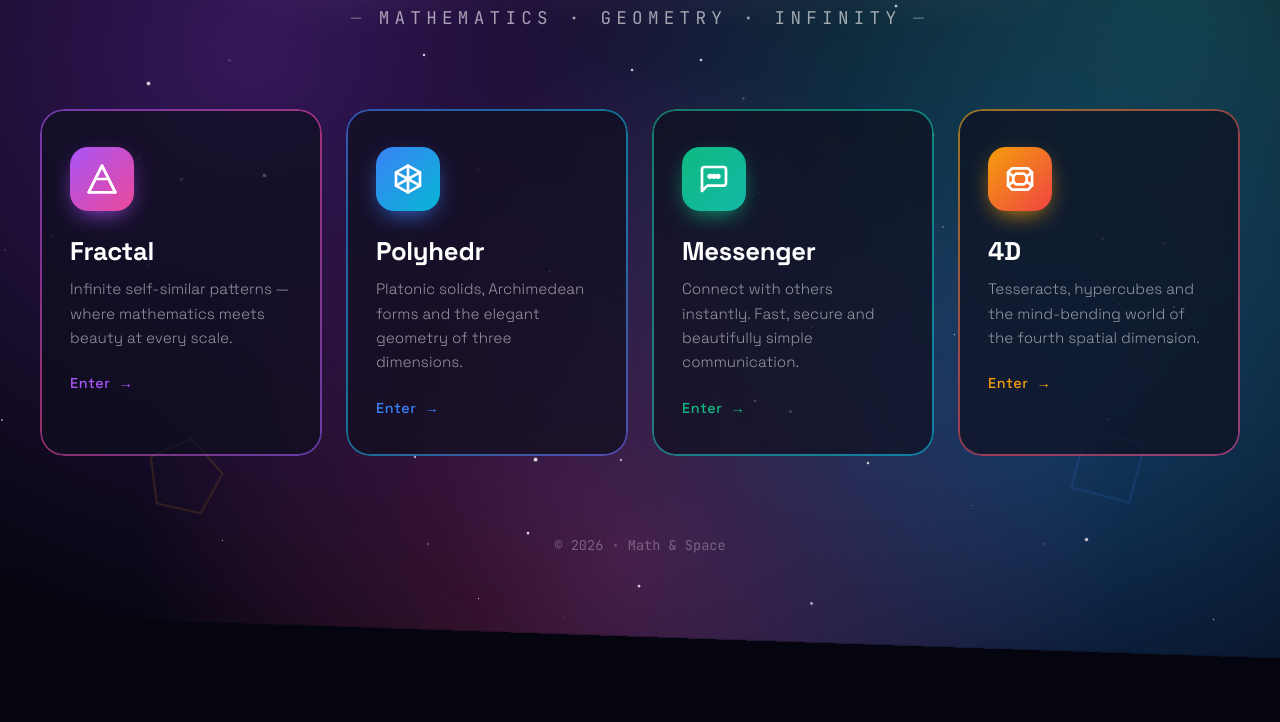
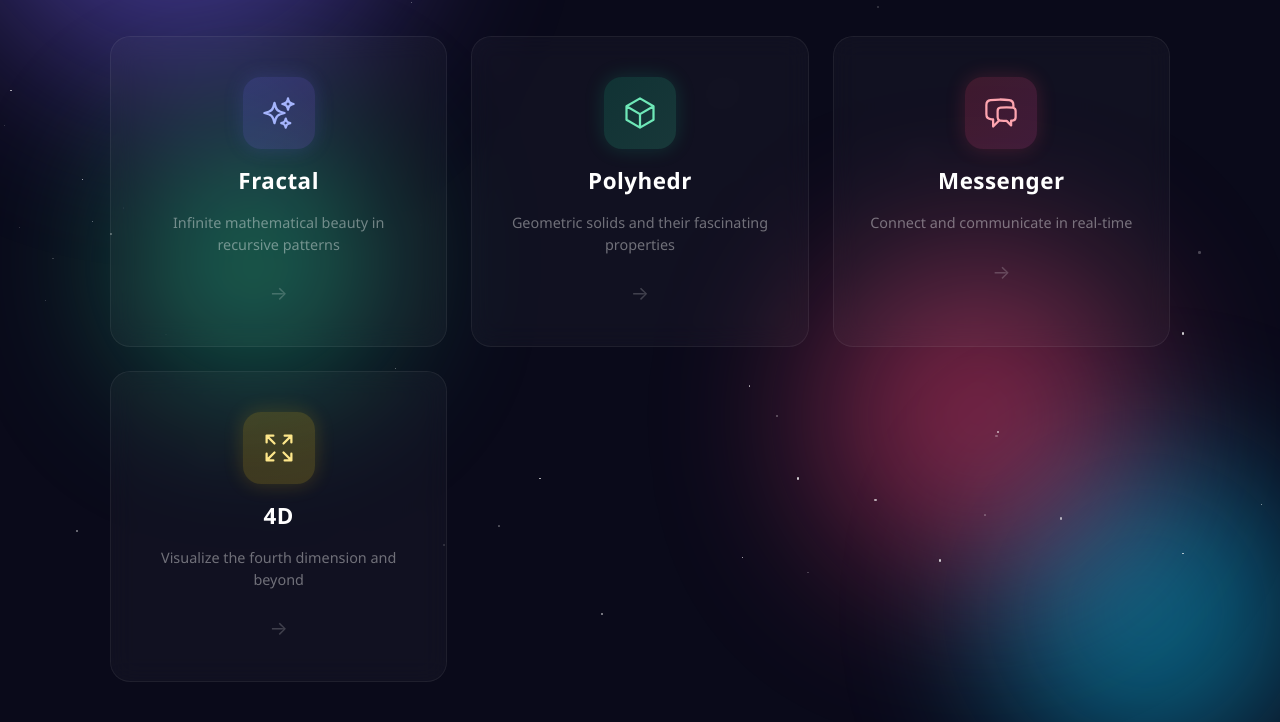
Before and after one commit to skugeorg/skugeorg.github.io, a plain HTML site: page index.html in a window 1280 px wide. Shown: the part 174-896 px from the top of the page. Before the commit the page ends 800 px from the top, so only its background shows below. Drawn offline with Linux system fonts and the light colour scheme.

Commit message:
Update index.html

```diff
--- a/index.html
+++ b/index.html
@@ -1,121 +1,127 @@
 <!DOCTYPE html>
 <html lang="ru">
+
 <head>
     <meta charset="UTF-8">
     <meta name="viewport" content="width=device-width, initial-scale=1.0">
-<title>Math & Space</title>
-<link href="https://fonts.googleapis.com/css2?family=Space+Grotesk:wght@300;400;500;700&family=JetBrains+Mono&display=swap" rel="stylesheet">
+    <title>Projects</title>
     <style>
-  * { margin: 0; padding: 0; box-sizing: border-box; }
+        * {
+            margin: 0;
+            padding: 0;
+            box-sizing: border-box;
+        }
 
         body {
-    min-height: 100vh;
-    font-family: 'Space Grotesk', sans-serif;
-    color: #fff;
-    background: #05050f;
-    overflow-x: hidden;
-    position: relative;
-  }
-
-  /* Animated background gradient */
-  body::before {
-    content: '';
-    position: fixed;
-    inset: 0;
-    background:
-      radial-gradient(circle at 20% 30%, rgba(120, 50, 200, 0.4) 0%, transparent 50%),
-      radial-gradient(circle at 80% 70%, rgba(30, 120, 220, 0.35) 0%, transparent 50%),
-      radial-gradient(circle at 50% 90%, rgba(230, 60, 160, 0.3) 0%, transparent 50%),
-      radial-gradient(circle at 90% 20%, rgba(50, 220, 200, 0.25) 0%, transparent 50%);
-    animation: bgShift 20s ease-in-out infinite alternate;
-    z-index: 0;
-  }
-
-  @keyframes bgShift {
-    0% { transform: scale(1) rotate(0deg); }
-    100% { transform: scale(1.2) rotate(15deg); }
-  }
-
-  /* Stars */
-  .stars {
-    position: fixed;
-    inset: 0;
-    z-index: 1;
-    pointer-events: none;
-  }
-  .star {
-    position: absolute;
-    background: white;
-    border-radius: 50%;
-    animation: twinkle 3s ease-in-out infinite;
-  }
-  @keyframes twinkle {
-    0%, 100% { opacity: 0.2; transform: scale(0.8); }
-    50% { opacity: 1; transform: scale(1.2); }
-  }
-
-  /* Floating geometric shapes */
-  .shape {
-    position: fixed;
-    opacity: 0.15;
-    pointer-events: none;
-    z-index: 1;
-    animation: float 15s ease-in-out infinite;
-  }
-  @keyframes float {
-    0%, 100% { transform: translate(0, 0) rotate(0deg); }
-    33% { transform: translate(30px, -40px) rotate(120deg); }
-    66% { transform: translate(-20px, 30px) rotate(240deg); }
-  }
-
-  /* Main container */
-  .container {
-    position: relative;
-    z-index: 10;
             min-height: 100vh;
             display: flex;
             flex-direction: column;
             align-items: center;
             justify-content: center;
-    padding: 60px 20px;
+            background: #0a0a1a;
+            font-family: 'Segoe UI', system-ui, -apple-system, sans-serif;
+            overflow: hidden;
         }
 
-  /* Header */
-  header {
-    text-align: center;
-    margin-bottom: 80px;
+        /* Animated background */
+        .bg-canvas {
+            position: fixed;
+            top: 0;
+            left: 0;
+            width: 100%;
+            height: 100%;
+            z-index: 0;
         }
 
-  h1 {
-    font-size: clamp(2.5rem, 6vw, 4.5rem);
-    font-weight: 700;
-    letter-spacing: -0.02em;
-    background: linear-gradient(135deg, #fff 0%, #a5b4fc 40%, #f0abfc 70%, #67e8f9 100%);
-    -webkit-background-clip: text;
-    background-clip: text;
-    -webkit-text-fill-color: transparent;
-    margin-bottom: 16px;
-    animation: glow 4s ease-in-out infinite alternate;
+        .orb {
+            position: absolute;
+            border-radius: 50%;
+            filter: blur(80px);
+            opacity: 0.5;
+            animation: float 20s ease-in-out infinite;
         }
 
-  @keyframes glow {
-    from { filter: drop-shadow(0 0 20px rgba(165, 180, 252, 0.3)); }
-    to { filter: drop-shadow(0 0 35px rgba(240, 171, 252, 0.5)); }
+        .orb-1 {
+            width: 400px;
+            height: 400px;
+            background: radial-gradient(circle, #6366f1, #8b5cf6);
+            top: -100px;
+            left: -100px;
+            animation-delay: 0s;
+        }
+
+        .orb-2 {
+            width: 350px;
+            height: 350px;
+            background: radial-gradient(circle, #06b6d4, #0ea5e9);
+            bottom: -80px;
+            right: -80px;
+            animation-delay: -5s;
+        }
+
+        .orb-3 {
+            width: 300px;
+            height: 300px;
+            background: radial-gradient(circle, #f43f5e, #ec4899);
+            top: 50%;
+            left: 60%;
+            animation-delay: -10s;
+        }
+
+        .orb-4 {
+            width: 250px;
+            height: 250px;
+            background: radial-gradient(circle, #10b981, #34d399);
+            bottom: 30%;
+            left: 10%;
+            animation-delay: -15s;
+        }
+
+        @keyframes float {
+            0%, 100% { transform: translate(0, 0) scale(1); }
+            25% { transform: translate(80px, -60px) scale(1.1); }
+            50% { transform: translate(-40px, 80px) scale(0.9); }
+            75% { transform: translate(60px, 40px) scale(1.05); }
+        }
+
+        /* Main content */
+        .container {
+            position: relative;
+            z-index: 1;
+            text-align: center;
+            padding: 40px 20px;
+        }
+
+        .title {
+            font-size: 3.5rem;
+            font-weight: 700;
+            background: linear-gradient(135deg, #fff 0%, #a5b4fc 50%, #67e8f9 100%);
+            -webkit-background-clip: text;
+            -webkit-text-fill-color: transparent;
+            background-clip: text;
+            margin-bottom: 10px;
+            letter-spacing: -1px;
+            animation: fadeInDown 0.8s ease-out;
         }
 
         .subtitle {
             font-size: 1.1rem;
-    color: rgba(255, 255, 255, 0.6);
-    font-weight: 300;
-    letter-spacing: 0.3em;
+            color: rgba(255, 255, 255, 0.4);
+            margin-bottom: 60px;
+            letter-spacing: 4px;
             text-transform: uppercase;
-    font-family: 'JetBrains Mono', monospace;
+            animation: fadeInDown 0.8s ease-out 0.2s both;
         }
 
-  .subtitle::before, .subtitle::after {
-    content: '—';
-    margin: 0 12px;
-    opacity: 0.5;
+        @keyframes fadeInDown {
+            from {
+                opacity: 0;
+                transform: translateY(-30px);
+            }
+            to {
+                opacity: 1;
+                transform: translateY(0);
+            }
         }
 
         /* Cards grid */
@@ -123,281 +129,301 @@
             display: grid;
             grid-template-columns: repeat(auto-fit, minmax(260px, 1fr));
             gap: 24px;
-    max-width: 1200px;
-    width: 100%;
+            max-width: 1100px;
+            padding: 0 20px;
         }
 
-  /* Card */
         .card {
             position: relative;
-    padding: 2px;
-    border-radius: 24px;
             text-decoration: none;
-    color: white;
-    transition: transform 0.4s cubic-bezier(0.34, 1.56, 0.64, 1), box-shadow 0.4s ease;
-    cursor: pointer;
-    display: block;
+            border-radius: 20px;
+            padding: 40px 30px;
+            display: flex;
+            flex-direction: column;
+            align-items: center;
+            gap: 16px;
+            background: rgba(255, 255, 255, 0.03);
+            border: 1px solid rgba(255, 255, 255, 0.06);
+            backdrop-filter: blur(12px);
+            -webkit-backdrop-filter: blur(12px);
+            transition: all 0.4s cubic-bezier(0.4, 0, 0.2, 1);
             overflow: hidden;
+            animation: fadeInUp 0.6s ease-out both;
+        }
+
+        .card:nth-child(1) { animation-delay: 0.3s; }
+        .card:nth-child(2) { animation-delay: 0.45s; }
+        .card:nth-child(3) { animation-delay: 0.6s; }
+        .card:nth-child(4) { animation-delay: 0.75s; }
+
+        @keyframes fadeInUp {
+            from {
+                opacity: 0;
+                transform: translateY(40px);
+            }
+            to {
+                opacity: 1;
+                transform: translateY(0);
+            }
         }
 
         .card::before {
             content: '';
             position: absolute;
-    inset: 0;
-    border-radius: 24px;
-    padding: 2px;
-    background: linear-gradient(135deg, var(--c1), var(--c2), var(--c3));
+            top: 0;
+            left: 0;
+            right: 0;
+            bottom: 0;
+            border-radius: 20px;
+            padding: 1px;
+            background: linear-gradient(135deg, transparent 0%, rgba(255,255,255,0.1) 50%, transparent 100%);
             -webkit-mask: linear-gradient(#fff 0 0) content-box, linear-gradient(#fff 0 0);
+            mask: linear-gradient(#fff 0 0) content-box, linear-gradient(#fff 0 0);
             -webkit-mask-composite: xor;
             mask-composite: exclude;
-    opacity: 0.6;
+            opacity: 0;
             transition: opacity 0.4s ease;
-  }
-
-  .card:hover {
-    transform: translateY(-8px) scale(1.02);
-    box-shadow: 0 20px 60px -10px var(--c1);
         }
 
         .card:hover::before {
             opacity: 1;
         }
 
-  .card-inner {
-    background: rgba(15, 15, 30, 0.7);
-    backdrop-filter: blur(20px);
-    -webkit-backdrop-filter: blur(20px);
-    border-radius: 22px;
-    padding: 36px 28px;
-    height: 100%;
-    position: relative;
-    overflow: hidden;
+        .card:hover {
+            transform: translateY(-8px) scale(1.02);
+            background: rgba(255, 255, 255, 0.07);
+            border-color: rgba(255, 255, 255, 0.15);
+            box-shadow:
+                0 20px 60px rgba(0, 0, 0, 0.3),
+                0 0 40px rgba(99, 102, 241, 0.1);
         }
 
-  .card-inner::before {
-    content: '';
+        /* Glow effect on hover */
+        .card .glow {
             position: absolute;
-    top: -50%;
-    left: -50%;
-    width: 200%;
-    height: 200%;
-    background: radial-gradient(circle, var(--c1) 0%, transparent 60%);
+            top: 0;
+            left: 0;
+            width: 100%;
+            height: 100%;
             opacity: 0;
-    transition: opacity 0.6s ease;
+            transition: opacity 0.4s ease;
+            border-radius: 20px;
             pointer-events: none;
         }
 
-  .card:hover .card-inner::before {
-    opacity: 0.15;
+        .card:hover .glow {
+            opacity: 1;
         }
 
-  .icon {
-    width: 64px;
-    height: 64px;
-    margin-bottom: 24px;
+        .card:nth-child(1) .glow {
+            background: radial-gradient(circle at 50% 50%, rgba(99, 102, 241, 0.15), transparent 70%);
+        }
+        .card:nth-child(2) .glow {
+            background: radial-gradient(circle at 50% 50%, rgba(16, 185, 129, 0.15), transparent 70%);
+        }
+        .card:nth-child(3) .glow {
+            background: radial-gradient(circle at 50% 50%, rgba(244, 63, 94, 0.15), transparent 70%);
+        }
+        .card:nth-child(4) .glow {
+            background: radial-gradient(circle at 50% 50%, rgba(234, 179, 8, 0.15), transparent 70%);
+        }
+
+        /* Icon */
+        .icon-wrapper {
+            width: 72px;
+            height: 72px;
+            border-radius: 18px;
             display: flex;
             align-items: center;
             justify-content: center;
-    background: linear-gradient(135deg, var(--c1), var(--c2));
-    border-radius: 18px;
-    box-shadow: 0 8px 24px -8px var(--c1);
-    transition: transform 0.4s ease;
+            transition: all 0.4s ease;
         }
 
-  .card:hover .icon {
-    transform: rotate(-8deg) scale(1.1);
+        .card:hover .icon-wrapper {
+            transform: scale(1.1) rotate(5deg);
         }
 
-  .icon svg {
-    width: 32px;
-    height: 32px;
-    color: white;
+        .card:nth-child(1) .icon-wrapper {
+            background: linear-gradient(135deg, rgba(99, 102, 241, 0.2), rgba(139, 92, 246, 0.2));
+            box-shadow: 0 0 20px rgba(99, 102, 241, 0.2);
+        }
+        .card:nth-child(2) .icon-wrapper {
+            background: linear-gradient(135deg, rgba(16, 185, 129, 0.2), rgba(52, 211, 153, 0.2));
+            box-shadow: 0 0 20px rgba(16, 185, 129, 0.2);
+        }
+        .card:nth-child(3) .icon-wrapper {
+            background: linear-gradient(135deg, rgba(244, 63, 94, 0.2), rgba(236, 72, 153, 0.2));
+            box-shadow: 0 0 20px rgba(244, 63, 94, 0.2);
+        }
+        .card:nth-child(4) .icon-wrapper {
+            background: linear-gradient(135deg, rgba(234, 179, 8, 0.2), rgba(250, 204, 21, 0.2));
+            box-shadow: 0 0 20px rgba(234, 179, 8, 0.2);
         }
 
+        .icon-wrapper svg {
+            width: 36px;
+            height: 36px;
+        }
+
+        .card:nth-child(1) .icon-wrapper svg { stroke: #a5b4fc; }
+        .card:nth-child(2) .icon-wrapper svg { stroke: #6ee7b7; }
+        .card:nth-child(3) .icon-wrapper svg { stroke: #fda4af; }
+        .card:nth-child(4) .icon-wrapper svg { stroke: #fde68a; }
+
         .card-title {
-    font-size: 1.6rem;
+            font-size: 1.4rem;
             font-weight: 600;
-    margin-bottom: 10px;
-    letter-spacing: -0.01em;
+            color: #fff;
+            letter-spacing: 0.5px;
         }
 
         .card-desc {
-    color: rgba(255, 255, 255, 0.55);
-    font-size: 0.95rem;
-    line-height: 1.6;
-    font-weight: 300;
+            font-size: 0.9rem;
+            color: rgba(255, 255, 255, 0.4);
+            line-height: 1.5;
         }
 
+        /* Arrow */
         .arrow {
-    margin-top: 24px;
-    display: inline-flex;
-    align-items: center;
-    gap: 8px;
-    color: var(--c1);
-    font-weight: 500;
-    font-size: 0.9rem;
-    letter-spacing: 0.05em;
-    transition: gap 0.3s ease;
+            margin-top: 8px;
+            color: rgba(255, 255, 255, 0.2);
+            transition: all 0.4s ease;
+            font-size: 1.2rem;
         }
 
         .card:hover .arrow {
-    gap: 14px;
+            color: rgba(255, 255, 255, 0.7);
+            transform: translateX(5px);
         }
 
-  /* Card variations */
-  .card.fractal { --c1: #a855f7; --c2: #ec4899; --c3: #8b5cf6; }
-  .card.polyhedr { --c1: #3b82f6; --c2: #06b6d4; --c3: #6366f1; }
-  .card.messenger { --c1: #10b981; --c2: #14b8a6; --c3: #06b6d4; }
-  .card.fourd { --c1: #f59e0b; --c2: #ef4444; --c3: #ec4899; }
-
-  /* Footer */
-  footer {
-    position: relative;
-    z-index: 10;
-    margin-top: 80px;
-    text-align: center;
-    color: rgba(255, 255, 255, 0.3);
-    font-size: 0.85rem;
-    font-family: 'JetBrains Mono', monospace;
+        /* Stars / particles */
+        .stars {
+            position: fixed;
+            top: 0;
+            left: 0;
+            width: 100%;
+            height: 100%;
+            pointer-events: none;
+            z-index: 0;
         }
 
-  /* Entry animation */
-  .card {
-    opacity: 0;
-    transform: translateY(30px);
-    animation: slideUp 0.8s ease forwards;
-  }
-  .card:nth-child(1) { animation-delay: 0.1s; }
-  .card:nth-child(2) { animation-delay: 0.2s; }
-  .card:nth-child(3) { animation-delay: 0.3s; }
-  .card:nth-child(4) { animation-delay: 0.4s; }
-
-  @keyframes slideUp {
-    to { opacity: 1; transform: translateY(0); }
+        .star {
+            position: absolute;
+            width: 2px;
+            height: 2px;
+            background: white;
+            border-radius: 50%;
+            animation: twinkle 3s ease-in-out infinite;
         }
 
+        @keyframes twinkle {
+            0%, 100% { opacity: 0.2; }
+            50% { opacity: 0.8; }
+        }
+
+        /* Responsive */
         @media (max-width: 600px) {
-    header { margin-bottom: 50px; }
-    .card-inner { padding: 28px 22px; }
-    .cards { gap: 18px; }
+            .title {
+                font-size: 2.2rem;
+            }
+            .cards {
+                grid-template-columns: 1fr;
+            }
         }
     </style>
 </head>
+
 <body>
+    <!-- Animated background -->
+    <div class="bg-canvas">
+        <div class="orb orb-1"></div>
+        <div class="orb orb-2"></div>
+        <div class="orb orb-3"></div>
+        <div class="orb orb-4"></div>
+    </div>
 
+    <!-- Stars -->
     <div class="stars" id="stars"></div>
 
-<!-- Floating geometric shapes -->
-<svg class="shape" style="top:10%;left:5%;width:80px;height:80px" viewBox="0 0 100 100"><polygon points="50,10 90,90 10,90" fill="none" stroke="#a855f7" stroke-width="2"/></svg>
-<svg class="shape" style="top:70%;right:8%;width:100px;height:100px;animation-delay:-5s" viewBox="0 0 100 100"><rect x="20" y="20" width="60" height="60" fill="none" stroke="#3b82f6" stroke-width="2" transform="rotate(45 50 50)"/></svg>
-<svg class="shape" style="top:40%;right:15%;width:60px;height:60px;animation-delay:-10s" viewBox="0 0 100 100"><circle cx="50" cy="50" r="40" fill="none" stroke="#10b981" stroke-width="2"/></svg>
-<svg class="shape" style="bottom:15%;left:12%;width:90px;height:90px;animation-delay:-7s" viewBox="0 0 100 100"><polygon points="50,10 90,40 75,90 25,90 10,40" fill="none" stroke="#f59e0b" stroke-width="2"/></svg>
-
+    <!-- Content -->
     <div class="container">
-  <header>
-    <h1>Explore the Dimensions</h1>
-    <p class="subtitle">Mathematics · Geometry · Infinity</p>
-  </header>
+        <h1 class="title">My Projects</h1>
+        <p class="subtitle">Explore the collection</p>
 
         <div class="cards">
-
-    <a href="./fractal/fractal.html" class="card fractal">
-      <div class="card-inner">
-        <div class="icon">
-          <svg viewBox="0 0 24 24" fill="none" stroke="currentColor" stroke-width="2" stroke-linecap="round" stroke-linejoin="round">
-            <path d="M12 2L2 22h20L12 2z"/>
-            <path d="M12 2L7 12h10L12 2z"/>
-            <path d="M7 12l-5 10"/>
-            <path d="M17 12l5 10"/>
+            <!-- Fractal -->
+            <a href="./fractal/fractal.html" class="card">
+                <div class="glow"></div>
+                <div class="icon-wrapper">
+                    <svg fill="none" viewBox="0 0 24 24" stroke-width="1.5">
+                        <path stroke-linecap="round" stroke-linejoin="round"
+                            d="M9.813 15.904L9 18.75l-.813-2.846a4.5 4.5 0 00-3.09-3.09L2.25 12l2.846-.813a4.5 4.5 0 003.09-3.09L9 5.25l.813 2.846a4.5 4.5 0 003.09 3.09L15.75 12l-2.846.813a4.5 4.5 0 00-3.09 3.09zM18.259 8.715L18 9.75l-.259-1.035a3.375 3.375 0 00-2.455-2.456L14.25 6l1.036-.259a3.375 3.375 0 002.455-2.456L18 2.25l.259 1.035a3.375 3.375 0 002.455 2.456L21.75 6l-1.036.259a3.375 3.375 0 00-2.455 2.456zM16.894 20.567L16.5 21.75l-.394-1.183a2.25 2.25 0 00-1.423-1.423L13.5 18.75l1.183-.394a2.25 2.25 0 001.423-1.423l.394-1.183.394 1.183a2.25 2.25 0 001.423 1.423l1.183.394-1.183.394a2.25 2.25 0 00-1.423 1.423z" />
                     </svg>
                 </div>
-        <h2 class="card-title">Fractal</h2>
-        <p class="card-desc">Infinite self-similar patterns — where mathematics meets beauty at every scale.</p>
-        <span class="arrow">Enter <span>→</span></span>
-      </div>
+                <div class="card-title">Fractal</div>
+                <div class="card-desc">Infinite mathematical beauty in recursive patterns</div>
+                <div class="arrow">→</div>
             </a>
 
-    <a href="./polyhedr/polyhedr.html" class="card polyhedr">
-      <div class="card-inner">
-        <div class="icon">
-          <svg viewBox="0 0 24 24" fill="none" stroke="currentColor" stroke-width="2" stroke-linecap="round" stroke-linejoin="round">
-            <path d="M12 2l9 5v10l-9 5-9-5V7l9-5z"/>
-            <path d="M12 2v20"/>
-            <path d="M21 7l-9 5-9-5"/>
-            <path d="M21 17l-9-5-9 5"/>
+            <!-- Polyhedr -->
+            <a href="./polyhedr/polyhedr.html" class="card">
+                <div class="glow"></div>
+                <div class="icon-wrapper">
+                    <svg fill="none" viewBox="0 0 24 24" stroke-width="1.5">
+                        <path stroke-linecap="round" stroke-linejoin="round"
+                            d="M21 7.5l-9-5.25L3 7.5m18 0l-9 5.25m9-5.25v9l-9 5.25M3 7.5l9 5.25M3 7.5v9l9 5.25m0-9v9" />
                     </svg>
                 </div>
-        <h2 class="card-title">Polyhedr</h2>
-        <p class="card-desc">Platonic solids, Archimedean forms and the elegant geometry of three dimensions.</p>
-        <span class="arrow">Enter <span>→</span></span>
-      </div>
+                <div class="card-title">Polyhedr</div>
+                <div class="card-desc">Geometric solids and their fascinating properties</div>
+                <div class="arrow">→</div>
             </a>
 
-    <a href="http://zov-messenger.ru" class="card messenger">
-      <div class="card-inner">
-        <div class="icon">
-          <svg viewBox="0 0 24 24" fill="none" stroke="currentColor" stroke-width="2" stroke-linecap="round" stroke-linejoin="round">
-            <path d="M21 15a2 2 0 0 1-2 2H7l-4 4V5a2 2 0 0 1 2-2h14a2 2 0 0 1 2 2z"/>
-            <circle cx="9" cy="10" r="1" fill="currentColor"/>
-            <circle cx="12" cy="10" r="1" fill="currentColor"/>
-            <circle cx="15" cy="10" r="1" fill="currentColor"/>
+            <!-- Messenger -->
+            <a href="http://zov-messenger.ru" class="card">
+                <div class="glow"></div>
+                <div class="icon-wrapper">
+                    <svg fill="none" viewBox="0 0 24 24" stroke-width="1.5">
+                        <path stroke-linecap="round" stroke-linejoin="round"
+                            d="M20.25 8.511c.884.284 1.5 1.128 1.5 2.097v4.286c0 1.136-.847 2.1-1.98 2.193-.34.027-.68.052-1.02.072v3.091l-3-3c-1.354 0-2.694-.055-4.02-.163a2.115 2.115 0 01-.825-.242m9.345-8.334a2.126 2.126 0 00-.476-.095 48.64 48.64 0 00-8.048 0c-1.131.094-1.976 1.057-1.976 2.192v4.286c0 .837.46 1.58 1.155 1.951m9.345-8.334V6.637c0-1.621-1.152-3.026-2.76-3.235A48.455 48.455 0 0011.25 3c-2.115 0-4.198.137-6.24.402-1.608.209-2.76 1.614-2.76 3.235v6.226c0 1.621 1.152 3.026 2.76 3.235.577.075 1.157.14 1.74.194V21l4.155-4.155" />
                     </svg>
                 </div>
-        <h2 class="card-title">Messenger</h2>
-        <p class="card-desc">Connect with others instantly. Fast, secure and beautifully simple communication.</p>
-        <span class="arrow">Enter <span>→</span></span>
-      </div>
+                <div class="card-title">Messenger</div>
+                <div class="card-desc">Connect and communicate in real-time</div>
+                <div class="arrow">→</div>
             </a>
 
-    <a href="./4d/index.html" class="card fourd">
-      <div class="card-inner">
-        <div class="icon">
-          <svg viewBox="0 0 24 24" fill="none" stroke="currentColor" stroke-width="2" stroke-linecap="round" stroke-linejoin="round">
-            <path d="M3 7l3-3h12l3 3v10l-3 3H6l-3-3V7z"/>
-            <path d="M7 10l2-2h6l2 2v4l-2 2H9l-2-2v-4z"/>
-            <path d="M3 7l4 3"/>
-            <path d="M21 7l-4 3"/>
-            <path d="M3 17l4-3"/>
-            <path d="M21 17l-4-3"/>
+            <!-- 4D -->
+            <a href="./4d/index.html" class="card">
+                <div class="glow"></div>
+                <div class="icon-wrapper">
+                    <svg fill="none" viewBox="0 0 24 24" stroke-width="1.5">
+                        <path stroke-linecap="round" stroke-linejoin="round"
+                            d="M3.75 3.75v4.5m0-4.5h4.5m-4.5 0L9 9M3.75 20.25v-4.5m0 4.5h4.5m-4.5 0L9 15M20.25 3.75h-4.5m4.5 0v4.5m0-4.5L15 9m5.25 11.25h-4.5m4.5 0v-4.5m0 4.5L15 15" />
                     </svg>
                 </div>
-        <h2 class="card-title">4D</h2>
-        <p class="card-desc">Tesseracts, hypercubes and the mind-bending world of the fourth spatial dimension.</p>
-        <span class="arrow">Enter <span>→</span></span>
+                <div class="card-title">4D</div>
+                <div class="card-desc">Visualize the fourth dimension and beyond</div>
+                <div class="arrow">→</div>
+            </a>
         </div>
-    </a>
-
-  </div>
-
-  <footer>© 2026 · Math & Space</footer>
     </div>
 
     <script>
-  // Generate stars
+        // Generate random stars
         const starsContainer = document.getElementById('stars');
         for (let i = 0; i < 80; i++) {
             const star = document.createElement('div');
             star.className = 'star';
-    const size = Math.random() * 2 + 1;
-    star.style.width = size + 'px';
-    star.style.height = size + 'px';
             star.style.left = Math.random() * 100 + '%';
             star.style.top = Math.random() * 100 + '%';
             star.style.animationDelay = Math.random() * 3 + 's';
-    star.style.animationDuration = (Math.random() * 2 + 2) + 's';
+            star.style.animationDuration = (2 + Math.random() * 3) + 's';
+            star.style.width = (1 + Math.random() * 2) + 'px';
+            star.style.height = star.style.width;
             starsContainer.appendChild(star);
         }
+    </script>
+</body>
 
-  // Subtle parallax on mouse move
-  document.addEventListener('mousemove', (e) => {
-    const x = (e.clientX / window.innerWidth - 0.5) * 20;
-    const y = (e.clientY / window.innerHeight - 0.5) * 20;
-    document.querySelectorAll('.shape').forEach((shape, i) => {
-      const factor = (i + 1) * 0.5;
-      shape.style.transform = `translate(${x * factor}px, ${y * factor}px)`;
-    });
-  });
-</script>
-
-</body>
 </html>
```
Lines whose indentation alone changed are shown as unchanged.
